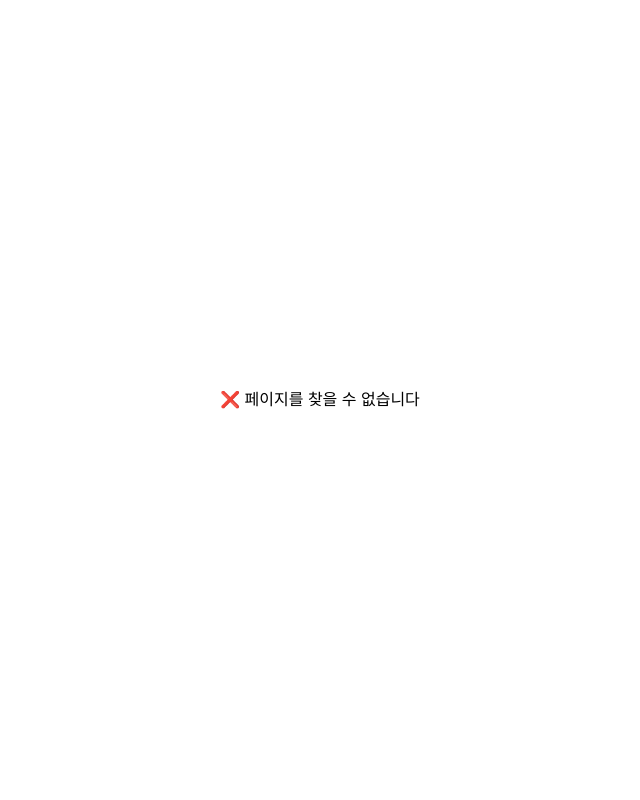
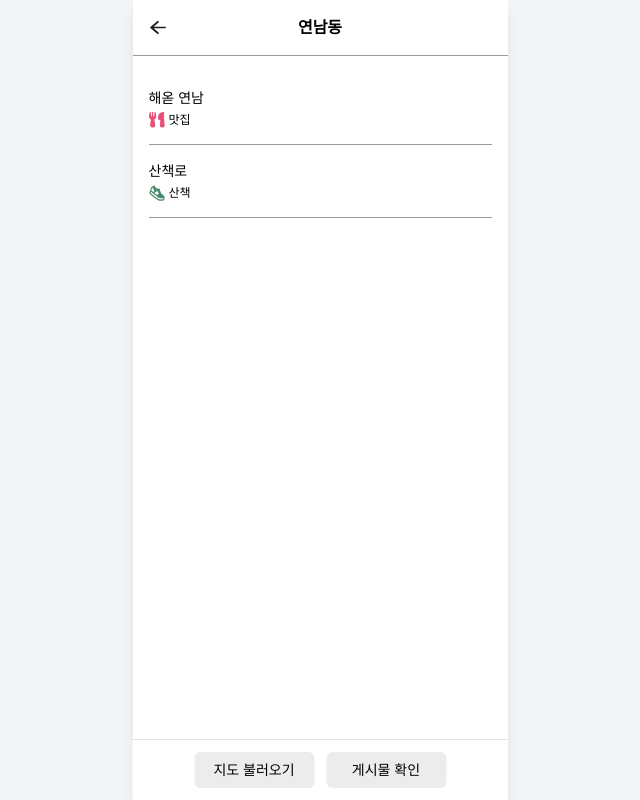
Before and after one commit to dongnae-bangnae/FE, a React (Vite) app: page /mypage/saved/1 in a window 1280 px wide. Before the commit this address had no page. Shown: the whole page, without its empty margins (320-960 px from the left). Built offline with nearby package versions, Linux system fonts and the light colour scheme.

Commit message:
✨ Feat: 저장한 장소 목록 페이지 구현

```diff
--- a/src/App.tsx
+++ b/src/App.tsx
@@ -22,7 +22,9 @@ import NotFound from "./pages/NotFound";
 import NotificationPage from "./pages/NotificationPage";
 import OnboardingPage from "./pages/OnboardingPage";
 import RecordDetailPage from "./pages/RecordDetailPage";
+import RecordListByAreaPage from "./pages/RecordListMyAreaPage";
 import RecordWritingPage from "./pages/RecordWritingPage";
+import SavedPlaceListPage from "./pages/savedPlaceListPage";
 import SelectedPinTypePage from "./pages/SelectPinTypePage";
 
 const routes: RouteObject[] = [
@@ -45,6 +47,8 @@ const routes: RouteObject[] = [
       { path: "mypage/notification", element: <NotificationPage /> },
       { path: "mypage/profile", element: <MyProfilePage /> },
       { path: "mypage/profile/nickname", element: <EditNicknamePage /> },
+      { path: "mypage/saved/:placeId", element: <SavedPlaceListPage /> },
+      { path: "record/list/:area", element: <RecordListByAreaPage /> },
       { path: "category", element: <CategoryPage /> },
       { path: "category/new", element: <AddCategoryPage /> }
     ]
--- /dev/null
+++ b/src/components/SavedPlaceItem.tsx
@@ -0,0 +1,35 @@
+import CheckIcon from "../assets/icon-check.svg";
+
+interface SavedPlaceItemProps {
+  name: string;
+  category: string;
+  icon: string;
+  selected?: boolean;
+  onClick?: () => void;
+}
+
+function SavedPlaceItem({
+  name,
+  category,
+  icon,
+  selected = false,
+  onClick
+}: SavedPlaceItemProps) {
+  return (
+    <div
+      className="flex justify-between items-center py-4 border-b border-[#999] cursor-pointer"
+      onClick={onClick}
+    >
+      <div>
+        <p className="text-sm font-medium">{name}</p>
+        <div className="flex items-center gap-1 mt-1">
+          <img src={icon} alt="카테고리 아이콘" className="w-4 h-4" />
+          <span className="text-xs text-black">{category}</span>
+        </div>
+      </div>
+      {selected && <img src={CheckIcon} alt="선택됨" className="w-5 h-5" />}
+    </div>
+  );
+}
+
+export default SavedPlaceItem;
--- /dev/null
+++ b/src/dummyData/savedPlaces.ts
@@ -0,0 +1,48 @@
+import ArtsIcon from "../assets/place/place-arts.png";
+import BarIcon from "../assets/place/place-bar.png";
+import BooksIcon from "../assets/place/place-books.png";
+import CafeIcon from "../assets/place/place-cafe.png";
+import FoodIcon from "../assets/place/place-food.png";
+import OthersIcon from "../assets/place/place-others.png";
+import SportsIcon from "../assets/place/place-sports.png";
+import WalkIcon from "../assets/place/place-walk.png";
+
+export const savedPlaces: {
+  [areaName: string]: {
+    id: string;
+    name: string;
+    category: string;
+    icon: string;
+    lat: number;
+    lng: number;
+  }[];
+} = {
+  연남동: [
+    {
+      id: "1",
+      name: "해옫 연남",
+      category: "맛집",
+      icon: FoodIcon,
+      lat: 37.558514,
+      lng: 126.925911
+    },
+    {
+      id: "2",
+      name: "산책로",
+      category: "산책",
+      icon: WalkIcon,
+      lat: 37.559978,
+      lng: 126.926245
+    }
+  ],
+  종로3가: [
+    {
+      id: "3",
+      name: "우정식당",
+      category: "맛집",
+      icon: FoodIcon,
+      lat: 37.5703,
+      lng: 126.992
+    }
+  ]
+};
--- a/src/pages/MyPage.tsx
+++ b/src/pages/MyPage.tsx
@@ -4,13 +4,22 @@ import { useNavigate } from "react-router-dom";
 import DefaultProfile from "../assets/icon-defaultProfile.svg";
 import RingIcon from "../assets/icon-ring.svg";
 import SettingIcon from "../assets/icon-setting.svg";
+import CategoryItem from "../components/common/CategoryItem";
 import Header from "../components/common/Header";
+import { CategoryColorName } from "../types/categoryColors";
+import { getColorCode } from "../utils/getColorCode";
 
 function MyPage() {
   const navigate = useNavigate();
   const [selectedTab, setSelectedTab] = useState<"saved" | "myPosts" | "pro">(
     "saved"
   );
+
+  const savedCategories: { name: string; color: CategoryColorName }[] = [
+    { name: "종로 3가", color: "green" },
+    { name: "상수동", color: "orange" },
+    { name: "연남동", color: "yellow" }
+  ];
 
   return (
     <>
@@ -54,7 +63,7 @@ function MyPage() {
       <div className="flex justify-center mt-4">
         <button
           onClick={() => setSelectedTab("saved")}
-          className={`w-[90px] h-8 rounded-lg text-sm font-medium
+          className={`w-[90px] h-9 rounded-lg text-sm font-medium
       ${selectedTab === "saved" ? "bg-[#FFC064]" : "bg-[#D9D9D99E] text-black"}`}
         >
           저장
@@ -64,7 +73,7 @@ function MyPage() {
 
         <button
           onClick={() => setSelectedTab("myPosts")}
-          className={`w-[90px] h-8 rounded-lg text-sm font-medium
+          className={`w-[90px] h-9 rounded-lg text-sm font-medium
       ${selectedTab === "myPosts" ? "bg-[#FFC064]" : "bg-[#D9D9D99E] text-black"}`}
         >
           내 글
@@ -74,7 +83,7 @@ function MyPage() {
 
         <button
           onClick={() => setSelectedTab("pro")}
-          className={`w-[90px] h-8 rounded-lg text-sm font-medium
+          className={`w-[90px] h-9 rounded-lg text-sm font-medium
       ${selectedTab === "pro" ? "bg-[#FFC064]" : "bg-[#D9D9D99E] text-black"}`}
         >
           PRO 구독
@@ -84,12 +93,19 @@ function MyPage() {
       {/* 구분선 */}
       <div className="w-full mt-4 border-b border-[#E5E5E5]" />
 
-      {/* 저장 탭을 눌렀을 때 */}
-      {/* {selectedTab === "saved" && (
-        <div className="w-full mt-6 flex flex-col gap-3">
-
+      {/* 저장 탭 */}
+      {selectedTab === "saved" && (
+        <div className="w-full px-5 mt-6">
+          {savedCategories.map((cat) => (
+            <CategoryItem
+              key={cat.name}
+              name={cat.name}
+              color={getColorCode(cat.color)}
+              onClick={() => navigate(`/mypage/saved/${cat.name}`)} // 저장 장소 상세 페이지로 이동
+            />
+          ))}
         </div>
-      )} */}
+      )}
     </>
   );
 }
--- /dev/null
+++ b/src/pages/RecordListMyAreaPage.tsx
@@ -0,0 +1,20 @@
+import { useParams } from "react-router-dom";
+
+import Header from "../components/common/Header";
+
+function RecordListByAreaPage() {
+  const { area } = useParams<{ area: string }>();
+
+  return (
+    <div className="flex flex-col min-h-screen bg-white">
+      <Header title={`${area} 관련 게시물`} underline={true} />
+
+      <div className="flex-1 px-4 py-6">
+        <p className="text-sm text-gray-700">{area}에 대한 게시물 리스트</p>
+        {/* 게시물 리스트 컴포넌트 연결 예정 */}
+      </div>
+    </div>
+  );
+}
+
+export default RecordListByAreaPage;
--- /dev/null
+++ b/src/pages/SavedPlaceListPage.tsx
@@ -0,0 +1,77 @@
+import { useState } from "react";
+import { useNavigate, useParams } from "react-router-dom";
+
+import Header from "../components/common/Header";
+import SavedPlaceItem from "../components/SavedPlaceItem";
+import { savedPlaces } from "../dummyData/savedPlaces";
+
+function SavedPlaceListPage() {
+  const navigate = useNavigate();
+  const { areaName = "연남동" } = useParams();
+  const [selectedPlace, setSelectedPlace] = useState<string | null>(null);
+
+  const places = savedPlaces[areaName] || [];
+
+  const isButtonActive = selectedPlace !== null;
+
+  const handleRecordClick = () => {
+    if (!selectedPlace) return;
+    navigate(`/record?placeId=${selectedPlace}`);
+  };
+
+  return (
+    <div className="bg-white min-h-screen flex flex-col">
+      <Header title={areaName} underline={true} />
+
+      <div className="flex flex-col px-4 pt-4 pb-28">
+        {places.map((place) => (
+          <SavedPlaceItem
+            key={place.id}
+            name={place.name}
+            category={place.category}
+            icon={place.icon}
+            selected={selectedPlace === place.id}
+            onClick={() => setSelectedPlace(place.id)}
+          />
+        ))}
+      </div>
+
+      {/* 하단 버튼 */}
+      <div className="fixed bottom-0 left-1/2 -translate-x-1/2 w-[375px] bg-white border-t border-[#E5E5E5] px-4 py-3 flex justify-center gap-3 z-50">
+        <button
+          onClick={() => {
+            const selected = places.find((p) => p.id === selectedPlace);
+            if (!selected) return;
+            navigate(
+              `/map?lat=${selected.lat}&lng=${selected.lng}&name=${selected.name}`
+            );
+          }}
+          disabled={!isButtonActive}
+          className={`w-[120px] py-2 rounded-md text-sm font-medium transition-colors duration-200
+            ${
+              isButtonActive
+                ? "bg-[#E5E5E5] text-black hover:bg-[#FFC064] cursor-pointer"
+                : "bg-[#ECECEC] cursor-not-allowed"
+            }`}
+        >
+          지도 불러오기
+        </button>
+
+        <button
+          onClick={handleRecordClick}
+          disabled={!isButtonActive}
+          className={`w-[120px] py-2 rounded-md text-sm font-medium transition-colors duration-200
+            ${
+              isButtonActive
+                ? "bg-[#E5E5E5] text-black hover:bg-[#FFC064] cursor-pointer"
+                : "bg-[#ECECEC] cursor-not-allowed"
+            }`}
+        >
+          게시물 확인
+        </button>
+      </div>
+    </div>
+  );
+}
+
+export default SavedPlaceListPage;
```
